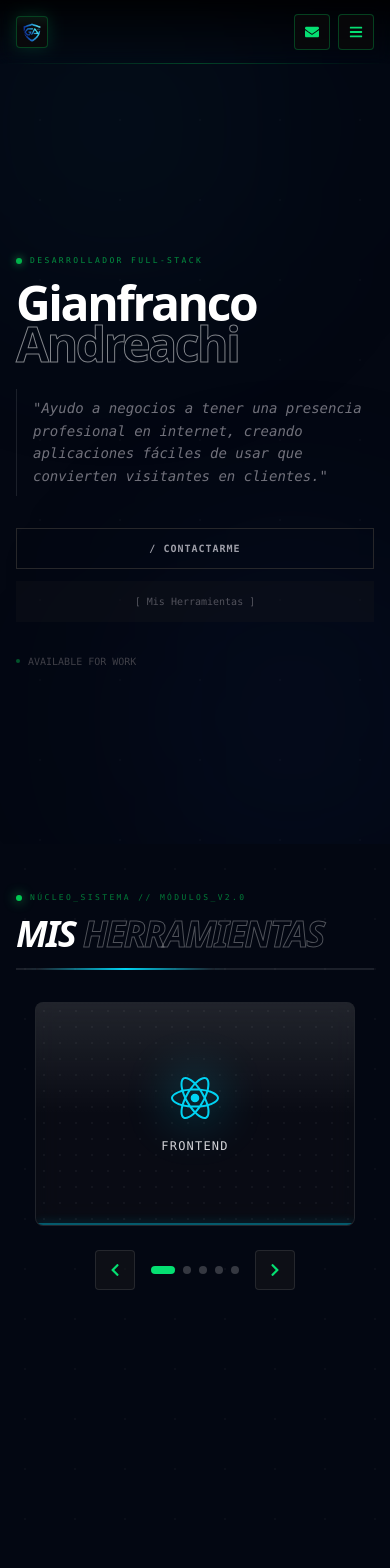
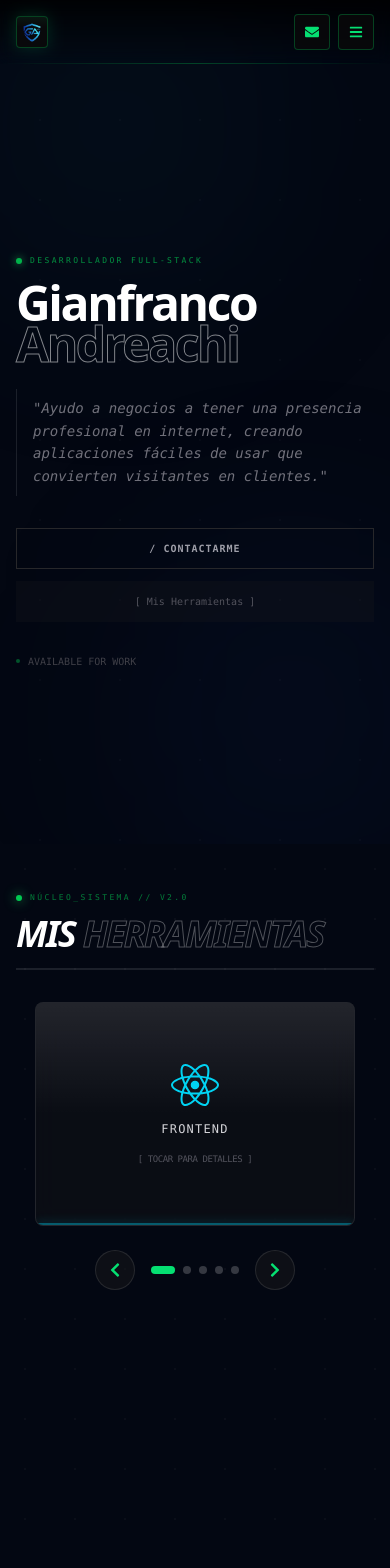
Before and after one commit to Giani21/mi-portafolio, a React (Vite) app: page / in a window 390 px wide. Shown: the top 1568 px of the page. Built offline with nearby package versions, Linux system fonts and the light colour scheme.

Commit message:
refactor: glassDevice

```diff
--- a/src/components/GlassDeviceSkills.jsx
+++ b/src/components/GlassDeviceSkills.jsx
@@ -13,8 +13,25 @@ const categoryColors = {
   "Tooling": "violet"
 };
 
+const categoryDescriptions = {
+  es: {
+    "Frontend": "Lo que tus clientes ven y tocan. Me encargo de que tu web sea linda, rápida y funcione perfecto en celulares.",
+    "Backend": "El cerebro de la web. Manejo la seguridad, las bases de datos y que todo el sistema interno funcione sin errores.",
+    "UX/UI": "El diseño inteligente. Planifico cómo debe verse y sentirse la web para que sea fácil de usar para cualquier persona.",
+    "DevOps": "La nube y el lanzamiento. Organizo las herramientas necesarias para que tu página esté siempre online y actualizada.",
+    "Tooling": "Mis herramientas de trabajo. Uso software de última generación para asegurar que el código sea de máxima calidad."
+  },
+  en: {
+    "Frontend": "What your customers see and touch. I make sure your site is beautiful, fast, and works perfectly on mobile phones.",
+    "Backend": "The brain of the website. I handle security, databases, and ensure all internal systems run without errors.",
+    "UX/UI": "Smart design. I plan how the site should look and feel so it's easy for anyone to use.",
+    "DevOps": "Cloud and deployment. I organize the tools needed to keep your site always online and up to date.",
+    "Tooling": "My workspace. I use cutting-edge software to ensure the code is of the highest quality."
+  }
+};
+
 export const GlassDeviceSkills = () => {
-  const {t, language } = useLanguage();
+  const { t, language } = useLanguage();
   const [selectedId, setSelectedId] = useState(null);
   const [currentSlide, setCurrentSlide] = useState(0);
 
@@ -24,226 +41,136 @@ export const GlassDeviceSkills = () => {
   );
 
   const hudText = {
-    systemCore: language === 'es' ? 'Núcleo_Sistema // Módulos_v2.0' : 'System_Core // Modules_v2.0',
-    protocol: language === 'es' ? 'Protocolo_v4.2 // Cargando_Recursos' : 'Protocol_v4.2 // Loading_Assets',
+    systemCore: language === 'es' ? 'Núcleo_Sistema // v2.0' : 'System_Core // v2.0',
     dataStream: language === 'es' ? 'Flujo_Datos' : 'Data_Stream',
     ready: language === 'es' ? 'LISTO_' : 'READY_',
-    close: language === 'es' ? '[ Cerrar_X ]' : '[ Close_X ]',
+    close: language === 'es' ? '[ Cerrar ]' : '[ Close ]',
+    expand: language === 'es' ? '[ TOCAR PARA DETALLES ]' : '[ TAP FOR DETAILS ]'
   };
 
-  const currentCategoryColor = selectedId ? categoryColors[selectedId] : "cyan";
-
-  const nextSlide = () => {
-    setCurrentSlide((prev) => (prev + 1) % skillsData.length);
+  // Objeto para mapear clases de Tailwind dinámicas (evita que se rompa el purgado)
+  const bgClasses = {
+    cyan: "bg-cyan-500",
+    yellow: "bg-yellow-500",
+    red: "bg-red-500",
+    blue: "bg-blue-500",
+    violet: "bg-violet-500"
   };
 
-  const prevSlide = () => {
-    setCurrentSlide((prev) => (prev - 1 + skillsData.length) % skillsData.length);
+  const borderClasses = {
+    cyan: "bg-cyan-400",
+    yellow: "bg-yellow-400",
+    red: "bg-red-400",
+    blue: "bg-blue-400",
+    violet: "bg-violet-400"
   };
 
+  const nextSlide = () => setCurrentSlide((prev) => (prev + 1) % skillsData.length);
+  const prevSlide = () => setCurrentSlide((prev) => (prev - 1 + skillsData.length) % skillsData.length);
+
   return (
-    <section className="py-12 sm:py-16 md:py-20 lg:py-32 px-4 sm:px-6 min-h-screen bg-[#030712] relative overflow-hidden flex flex-col items-center">
-      {/* Grid pattern */}
-      <div
-        className="absolute inset-0 opacity-[0.03] sm:opacity-[0.05] pointer-events-none"
-        style={{ backgroundImage: `radial-gradient(#fff 1px, transparent 1px)`, backgroundSize: '50px 50px' }}
-      />
+    <section className="py-12 sm:py-16 md:py-20 lg:py-32 px-4 sm:px-6 min-h-screen bg-[#030712] relative overflow-hidden flex flex-col items-center" id="stack">
+      <div className="absolute inset-0 opacity-[0.03] sm:opacity-[0.05] pointer-events-none"
+           style={{ backgroundImage: `radial-gradient(#fff 1px, transparent 1px)`, backgroundSize: '50px 50px' }} />
 
       <div className="max-w-7xl mx-auto relative z-10 w-full">
-        {/* Header */}
         <div className="mb-8 sm:mb-12 md:mb-16 lg:mb-32 relative">
           <div className="flex items-center gap-2 sm:gap-3 mb-3 sm:mb-4 animate-fadeInLeft">
             <span className="w-1.5 h-1.5 sm:w-2 sm:h-2 bg-green-500 rounded-full animate-pulse-glow" />
-            <span className="font-mono text-[8px] sm:text-[10px] tracking-[0.3em] sm:tracking-[0.5em] text-green-500/60 uppercase">
+            <span className="font-mono text-[8px] sm:text-[10px] tracking-[0.3em] text-green-500/60 uppercase">
               {hudText.systemCore}
             </span>
           </div>
           <h2 className="text-4xl sm:text-5xl md:text-6xl lg:text-8xl font-black text-white tracking-tighter italic uppercase leading-none">
             {t.ui.stackTitle}{' '}
-            <span
-              className="text-transparent"
-              style={{ WebkitTextStroke: '1px rgba(255,255,255,0.3)' }}
-            >
+            <span className="text-transparent" style={{ WebkitTextStroke: '1px rgba(255,255,255,0.3)' }}>
               {t.ui.stackSubtitle}
             </span>
           </h2>
-          <div className="relative mt-4 sm:mt-6">
-            <div className="h-[2px] bg-white/10 relative overflow-hidden animate-expandWidth">
-              <div className="absolute top-0 w-1/2 h-full bg-gradient-to-r from-transparent via-cyan-400 to-transparent shadow-[0_0_15px_#22d3ee] animate-scanLine" />
-            </div>
+          <div className="h-[2px] bg-white/10 mt-4 relative overflow-hidden animate-expandWidth">
+            <div className="absolute top-0 w-1/2 h-full bg-gradient-to-r from-transparent via-cyan-400 to-transparent shadow-[0_0_15px_#22d3ee] animate-scanLine" />
           </div>
         </div>
 
-        {/* Mobile Carousel (< 640px) */}
+        {/* Carrusel Móvil */}
         <div className="sm:hidden relative pb-8">
-          <div className="relative overflow-hidden">
-            <div
-              className="flex transition-transform duration-500 ease-out"
-              style={{ transform: `translateX(-${currentSlide * 100}%)` }}
-            >
-              {skillsData.map((skill, index) => (
-                <div
-                  key={skill.category}
-                  className="w-full flex-shrink-0 px-4"
-                >
-                  <div
-                    onClick={() => setSelectedId(skill.category)}
-                    className="w-full max-w-xs mx-auto"
-                  >
-                    <GlassDeviceVisual
-                      category={skill.category}
-                      iconName={skill.iconName}
-                      color={categoryColors[skill.category]}
-                      mobile={true}
-                    />
+          <div className="overflow-hidden">
+            <div className="flex transition-transform duration-500 ease-out"
+                 style={{ transform: `translateX(-${currentSlide * 100}%)` }}>
+              {skillsData.map((skill) => (
+                <div key={skill.category} className="w-full flex-shrink-0 px-4">
+                  <div onClick={() => setSelectedId(skill.category)} className="w-full max-w-xs mx-auto">
+                    <GlassDeviceVisual category={skill.category} iconName={skill.iconName} color={categoryColors[skill.category]} mobile={true} tapText={hudText.expand} />
                   </div>
                 </div>
               ))}
             </div>
           </div>
-
-          {/* Carousel Controls */}
           <div className="flex items-center justify-center gap-4 mt-6">
-            <button
-              onClick={prevSlide}
-              className="w-10 h-10 flex items-center justify-center border border-white/10 bg-zinc-900/50 rounded hover:bg-white/5 transition-colors"
-            >
-              <FaChevronLeft className="text-green-400 text-sm" />
-            </button>
-
+            <button onClick={prevSlide} className="w-10 h-10 flex items-center justify-center border border-white/10 bg-zinc-900/50 rounded-full"><FaChevronLeft className="text-green-400" /></button>
             <div className="flex gap-2">
-              {skillsData.map((_, index) => (
-                <button
-                  key={index}
-                  onClick={() => setCurrentSlide(index)}
-                  className={`w-2 h-2 rounded-full transition-all ${
-                    currentSlide === index
-                      ? 'bg-green-400 w-6'
-                      : 'bg-white/20'
-                  }`}
-                />
-              ))}
+              {skillsData.map((_, i) => (<div key={i} className={`w-2 h-2 rounded-full transition-all ${currentSlide === i ? 'bg-green-400 w-6' : 'bg-white/20'}`} />))}
             </div>
-
-            <button
-              onClick={nextSlide}
-              className="w-10 h-10 flex items-center justify-center border border-white/10 bg-zinc-900/50 rounded hover:bg-white/5 transition-colors"
-            >
-              <FaChevronRight className="text-green-400 text-sm" />
-            </button>
+            <button onClick={nextSlide} className="w-10 h-10 flex items-center justify-center border border-white/10 bg-zinc-900/50 rounded-full"><FaChevronRight className="text-green-400" /></button>
           </div>
         </div>
 
-        {/* Tablet Grid (640px - 1024px) */}
+        {/* Tablet Grid */}
         <div className="hidden sm:grid lg:hidden grid-cols-2 gap-6 md:gap-8 max-w-2xl mx-auto pb-12">
           {skillsData.map((skill, index) => (
-            <div
-              key={skill.category}
-              onClick={() => setSelectedId(skill.category)}
-              className="animate-fadeInUp"
-              style={{ animationDelay: `${index * 80}ms` }}
-            >
-              <GlassDeviceVisual
-                category={skill.category}
-                iconName={skill.iconName}
-                color={categoryColors[skill.category]}
-                tablet={true}
-              />
+            <div key={skill.category} onClick={() => setSelectedId(skill.category)} className="animate-fadeInUp" style={{ animationDelay: `${index * 80}ms` }}>
+              <GlassDeviceVisual category={skill.category} iconName={skill.iconName} color={categoryColors[skill.category]} tablet={true} tapText={hudText.expand} />
             </div>
           ))}
         </div>
 
-        {/* Desktop with reflections (> 1024px) */}
+        {/* Desktop Grid */}
         <div className="hidden lg:flex justify-center items-end gap-8 xl:gap-10 flex-wrap pt-16">
           {skillsData.map((skill, index) => (
-            <div
-              key={skill.category}
-              onClick={() => setSelectedId(skill.category)}
-              className={`relative w-40 h-60 cursor-pointer group transition-all duration-300 ${selectedId === skill.category ? 'animate-scaleOut' : 'animate-fadeInUp'}`}
-              style={{ animationDelay: `${index * 80}ms` }}
-            >
-              <GlassDeviceVisual
-                category={skill.category}
-                iconName={skill.iconName}
-                color={categoryColors[skill.category]}
-                hidden={selectedId === skill.category}
-              />
-
-              {/* Reflection effect - desktop only */}
-              {!selectedId && (
-                <div
-                  className="absolute top-full left-0 w-full h-full pointer-events-none"
-                  style={{
-                    transform: 'scaleY(-1)',
-                    maskImage: 'linear-gradient(to top, black 0%, transparent 30%)',
-                    WebkitMaskImage: 'linear-gradient(to top, black 0%, transparent 30%)',
-                    opacity: 0.5
-                  }}
-                >
-                  <GlassDeviceVisual
-                    category={skill.category}
-                    iconName={skill.iconName}
-                    color={categoryColors[skill.category]}
-                  />
-                </div>
-              )}
+            <div key={skill.category} onClick={() => setSelectedId(skill.category)} className="relative w-40 h-60 cursor-pointer group animate-fadeInUp" style={{ animationDelay: `${index * 80}ms` }}>
+              <GlassDeviceVisual category={skill.category} iconName={skill.iconName} color={categoryColors[skill.category]} tapText={hudText.expand} />
             </div>
           ))}
         </div>
       </div>
 
-      {/* Modal - Responsive */}
+      {/* Modal Corregido */}
       {selectedId && (
-        <div className="fixed inset-0 z-[100] flex items-center justify-center p-4 sm:p-6">
-          <div className="absolute inset-0 bg-black/85 backdrop-blur-md animate-fadeIn" onClick={() => setSelectedId(null)} />
+        <div className="fixed inset-0 z-[100] flex items-center justify-center p-4">
+          <div className="absolute inset-0 bg-black/90 backdrop-blur-md animate-fadeIn" onClick={() => setSelectedId(null)} />
+          <div className="relative w-full max-w-4xl bg-[#0a0c14] border border-white/10 shadow-2xl flex flex-col md:flex-row overflow-hidden animate-modalScale max-h-[90vh]">
 
-          <div className="relative w-full max-w-5xl bg-[#0a0c14]/90 backdrop-blur-2xl rounded-lg sm:rounded-xl border border-white/10 shadow-2xl flex flex-col md:flex-row overflow-hidden animate-modalScale max-h-[90vh] md:max-h-[80vh]">
+            {/* LADO IZQUIERDO: Dinámico por categoría */}
+            <div className="w-full md:w-1/2 p-8 sm:p-12 flex flex-col items-center justify-center border-b md:border-b-0 md:border-r border-white/5 relative">
+              {/* FONDO DINÁMICO ARREGLADO */}
+              <div className={`absolute inset-0 opacity-10 ${bgClasses[categoryColors[selectedId]]}`} />
+              <div className={`absolute left-0 w-full h-[2px] z-20 ${borderClasses[categoryColors[selectedId]]} shadow-[0_0_15px_currentColor] animate-scanVerticalOnce`} />
 
-            {/* Left side - Icon & Category */}
-            <div className={`w-full md:w-1/2 flex flex-col items-center justify-center p-8 sm:p-12 border-b md:border-b-0 md:border-r border-white/5 relative overflow-hidden group/hud`}>
-              <div className={`absolute inset-0 opacity-10 bg-${currentCategoryColor}-500`} />
-
-              <div className={`absolute left-0 w-full h-[2px] z-20 bg-${currentCategoryColor}-400 shadow-[0_0_15px_currentColor] animate-scanVerticalOnce`} />
-
-              <div className="hidden md:block absolute left-4 top-1/2 -translate-y-1/2 font-mono text-[7px] text-green-500/40 uppercase [writing-mode:vertical-lr] tracking-[1em]">
-                {hudText.protocol}
+              <div className="relative z-10 text-center">
+                {iconMap[selectedSkill.iconName] && React.createElement(iconMap[selectedSkill.iconName], {
+                    className: `w-16 h-16 sm:w-20 text-${categoryColors[selectedId]}-400 mb-6 mx-auto`,
+                })}
+                <h3 className="text-3xl sm:text-5xl font-black text-white uppercase italic mb-4">{selectedSkill.category}</h3>
+                <p className="text-zinc-300 text-sm leading-relaxed max-w-xs mx-auto">
+                  {categoryDescriptions[language][selectedId]}
+                </p>
               </div>
-
-              <div className="relative animate-glitchEntry">
-                <div className={`absolute inset-0 blur-2xl sm:blur-3xl opacity-30 bg-${currentCategoryColor}-500 animate-pulse`} />
-                {iconMap[selectedSkill.iconName] &&
-                  React.createElement(iconMap[selectedSkill.iconName], {
-                    className: `w-16 h-16 sm:w-20 sm:h-20 md:w-24 md:h-24 text-${currentCategoryColor}-400 mb-4 sm:mb-6 relative z-10 drop-shadow-[0_0_15px_rgba(0,0,0,0.5)]`,
-                  })}
-              </div>
-
-              <h3 className="text-3xl sm:text-4xl md:text-5xl font-black text-white uppercase italic tracking-tighter relative z-10 animate-slideUpFade text-center">
-                {selectedSkill.category}
-              </h3>
             </div>
 
-            {/* Right side - Skills list */}
-            <div className="w-full md:w-1/2 p-6 sm:p-8 md:p-12 flex flex-col justify-center gap-3 sm:gap-4 bg-[#0a0c14]/50 overflow-y-auto">
-              <span className="font-mono text-[8px] sm:text-[9px] text-green-500/60 tracking-[0.3em] sm:tracking-[0.4em] mb-2 sm:mb-4 uppercase">
-                {hudText.dataStream} // {selectedSkill.category}
+            {/* LADO DERECHO: Lista */}
+            <div className="w-full md:w-1/2 p-8 flex flex-col justify-center gap-4 bg-[#0d111a]">
+              <span className="font-mono text-[10px] text-green-500/60 tracking-widest uppercase mb-2">
+                {hudText.dataStream} // {selectedId}
               </span>
               {selectedSkill.items.map((item, i) => (
-                <div
-                  key={item}
-                  className={`flex justify-between border-b border-white/5 pb-2 hover:border-${currentCategoryColor}-500/30 transition-colors group/item animate-slideInRight`}
-                  style={{ animationDelay: `${200 + (i * 100)}ms` }}
-                >
-                  <span className="text-sm sm:text-base text-zinc-200 group-hover/item:text-white transition-colors">{item}</span>
-                  <span className={`text-green-500/50 font-mono text-[9px] sm:text-[10px] self-end italic`}>{hudText.ready}</span>
+                <div key={item} className="flex justify-between border-b border-white/5 pb-2 animate-slideInRight" style={{ animationDelay: `${200 + (i * 100)}ms` }}>
+                  <span className="text-zinc-200 text-sm">{item}</span>
+                  <span className="text-green-500/50 font-mono text-[10px] italic">{hudText.ready}</span>
                 </div>
               ))}
             </div>
 
-            {/* Close button */}
-            <button
-              onClick={() => setSelectedId(null)}
-              className="absolute top-3 right-3 sm:top-6 sm:right-6 text-white/20 hover:text-white transition-colors font-mono text-[10px] sm:text-xs uppercase tracking-widest"
-            >
+            <button onClick={() => setSelectedId(null)} className="absolute top-4 right-4 text-white/30 hover:text-white font-mono text-[10px] uppercase">
               {hudText.close}
             </button>
           </div>
@@ -252,68 +179,51 @@ export const GlassDeviceSkills = () => {
 
       <style>{`
         @keyframes pulse-glow { 0%, 100% { box-shadow: 0 0 10px #22c55e; } 50% { box-shadow: 0 0 20px #22c55e; } }
-        @keyframes fadeInLeft { from { opacity: 0; transform: translateX(-20px); } to { opacity: 1; transform: translateX(0); } }
+        @keyframes scanLine { from { left: -100%; } to { left: 100%; } }
+        @keyframes scanVerticalOnce { 0% { top: -5%; opacity: 0; } 15% { opacity: 1; } 85% { opacity: 1; } 100% { top: 105%; opacity: 0; } }
         @keyframes expandWidth { from { width: 0; } to { width: 100%; } }
-        @keyframes scanLine { from { left: -100%; } to { left: 100%; } }
         @keyframes fadeInUp { from { opacity: 0; transform: translateY(20px); } to { opacity: 1; transform: translateY(0); } }
-        @keyframes scaleOut { to { opacity: 0; transform: scale(0.95); } }
-        @keyframes fadeIn { from { opacity: 0; } to { opacity: 1; } }
         @keyframes modalScale { from { opacity: 0; transform: scale(0.98) translateY(10px); } to { opacity: 1; transform: scale(1) translateY(0); } }
         @keyframes slideInRight { from { opacity: 0; transform: translateX(20px); } to { opacity: 1; transform: translateX(0); } }
-        @keyframes scanVerticalOnce { 0% { top: -5%; opacity: 0; } 15% { opacity: 1; } 85% { opacity: 1; } 100% { top: 105%; opacity: 0; } }
-        @keyframes glitchEntry { 0% { opacity: 0; transform: scale(1.1); filter: brightness(2); } 10% { opacity: 0.5; transform: scale(0.98); } 20% { opacity: 1; transform: scale(1.02); filter: brightness(1); } 30% { transform: scale(1); } }
-        @keyframes slideUpFade { from { opacity: 0; transform: translateY(10px); } to { opacity: 1; transform: translateY(0); } }
 
-        .animate-scanVerticalOnce { animation: scanVerticalOnce 1.8s cubic-bezier(0.45, 0.05, 0.55, 0.95) forwards; }
-        .animate-glitchEntry { animation: glitchEntry 0.6s ease-out forwards; }
-        .animate-slideUpFade { animation: slideUpFade 0.6s ease-out 0.4s both; }
+        .animate-scanVerticalOnce { animation: scanVerticalOnce 2s cubic-bezier(0.4, 0, 0.2, 1) forwards; }
         .animate-pulse-glow { animation: pulse-glow 2s ease-in-out infinite; }
-        .animate-fadeInLeft { animation: fadeInLeft 0.6s ease-out forwards; }
-        .animate-expandWidth { animation: expandWidth 1.2s cubic-bezier(0.22, 1, 0.36, 1) forwards; }
-        .animate-scanLine { animation: scanLine 2.5s linear infinite; }
+        .animate-scanLine { animation: scanLine 3s linear infinite; }
+        .animate-expandWidth { animation: expandWidth 1s ease-out forwards; }
         .animate-fadeInUp { animation: fadeInUp 0.5s ease-out forwards; animation-fill-mode: both; }
-        .animate-scaleOut { animation: scaleOut 0.3s ease-out forwards; }
-        .animate-fadeIn { animation: fadeIn 0.3s ease-out forwards; }
-        .animate-modalScale { animation: modalScale 0.4s cubic-bezier(0.25, 1, 0.5, 1) forwards; }
+        .animate-modalScale { animation: modalScale 0.4s ease-out forwards; }
         .animate-slideInRight { animation: slideInRight 0.5s ease-out forwards; animation-fill-mode: both; }
       `}</style>
     </section>
   );
 };
 
-const GlassDeviceVisual = ({ category, iconName, color = "cyan", hidden, mobile, tablet }) => {
+const GlassDeviceVisual = ({ category, iconName, color = "cyan", mobile, tablet, tapText }) => {
   const Icon = iconMap[iconName];
-
   const colorStyles = {
-    cyan: "group-hover:border-cyan-500/50 group-hover:bg-cyan-500/5 text-cyan-400 shadow-cyan-500/20",
-    yellow: "group-hover:border-yellow-500/50 group-hover:bg-yellow-500/5 text-yellow-400 shadow-yellow-500/20",
-    red: "group-hover:border-red-500/50 group-hover:bg-red-500/5 text-red-400 shadow-red-500/20",
-    blue: "group-hover:border-blue-500/50 group-hover:bg-blue-500/5 text-blue-400 shadow-blue-500/20",
-    violet: "group-hover:border-violet-500/50 group-hover:bg-violet-500/5 text-violet-400 shadow-violet-500/20"
+    cyan: "hover:border-cyan-500/50 text-cyan-400",
+    yellow: "hover:border-yellow-500/50 text-yellow-400",
+    red: "hover:border-red-500/50 text-red-400",
+    blue: "hover:border-blue-500/50 text-blue-400",
+    violet: "hover:border-violet-500/50 text-violet-400"
   };
 
-  const activeStyle = colorStyles[color] || colorStyles.cyan;
-
-  // Different sizes for different devices
-  const sizeClasses = mobile
-    ? "h-56"
-    : tablet
-    ? "h-64"
-    : "w-full h-full";
+  const sizeClasses = mobile ? "h-56" : tablet ? "h-64" : "w-full h-full";
 
   return (
-    <div
-      className={`${sizeClasses} rounded-lg border border-white/10 bg-zinc-900/30 backdrop-blur-md flex flex-col items-center justify-center p-6 relative overflow-hidden ${hidden ? 'opacity-0 scale-95' : 'opacity-100 scale-100'} ${activeStyle} transition-all duration-300 ease-out cursor-pointer`}
-      style={{ willChange: 'transform' }}
-    >
+    <div className={`${sizeClasses} rounded-lg border border-white/10 bg-zinc-900/40 backdrop-blur-md flex flex-col items-center justify-center p-6 relative overflow-hidden transition-all duration-300 cursor-pointer ${colorStyles[color]} group`}>
       <div className="absolute top-0 left-0 w-full h-1/2 bg-gradient-to-b from-white/10 to-transparent pointer-events-none" />
-      <div className="relative z-10 mb-4">
-        <div className={`absolute inset-0 blur-xl opacity-20 bg-current`} />
-        {Icon && <Icon className={`${mobile || tablet ? 'w-12 h-12' : 'w-10 h-10'} relative z-10 transition-transform duration-300 group-hover:scale-110`} />}
+      <div className="relative z-10 mb-3 group-hover:scale-110 transition-transform">
+        {Icon && <Icon className={`${mobile || tablet ? 'w-12' : 'w-10'} h-auto`} />}
       </div>
-      <span className={`${mobile || tablet ? 'text-xs' : 'text-[10px]'} font-mono tracking-widest text-zinc-300 uppercase text-center relative z-10`}>{category}</span>
-      <div className="absolute inset-0 opacity-[0.04] pointer-events-none bg-[radial-gradient(#fff_1px,transparent_1px)] [background-size:16px_16px]" />
-      <div className={`absolute bottom-0 left-0 w-full h-[2px] bg-current opacity-40 shadow-[0_0_10px_currentColor] group-hover:opacity-100 transition-all duration-300`} />
+      <span className="text-xs font-mono tracking-widest text-zinc-300 uppercase mb-4">{category}</span>
+
+      {/* INDICADOR FIJO Y VISIBLE */}
+      <span className="text-[9px] font-mono text-zinc-500 uppercase tracking-tighter opacity-70 group-hover:text-white transition-colors">
+        {tapText}
+      </span>
+
+      <div className={`absolute bottom-0 left-0 w-full h-[2px] bg-current opacity-40 group-hover:opacity-100 shadow-[0_0_10px_currentColor]`} />
     </div>
   );
 };
```
Also changed, not shown: src/data/config.js (+21 -1 lines).
